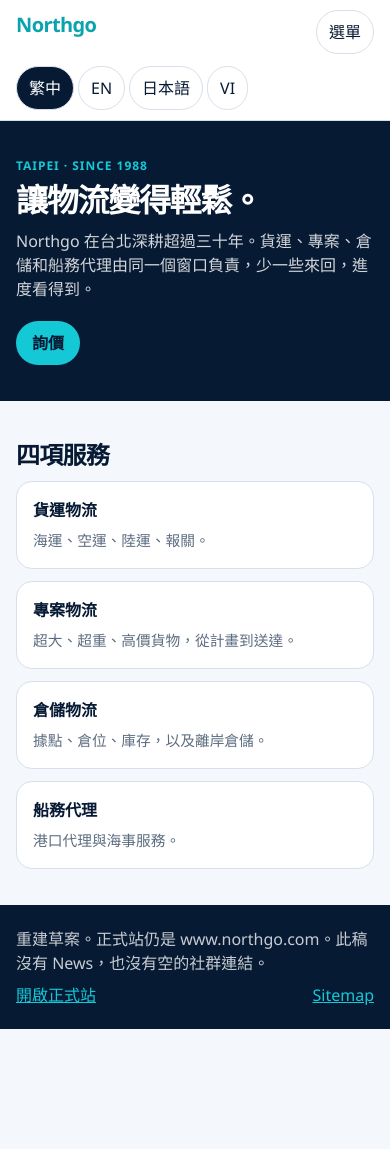
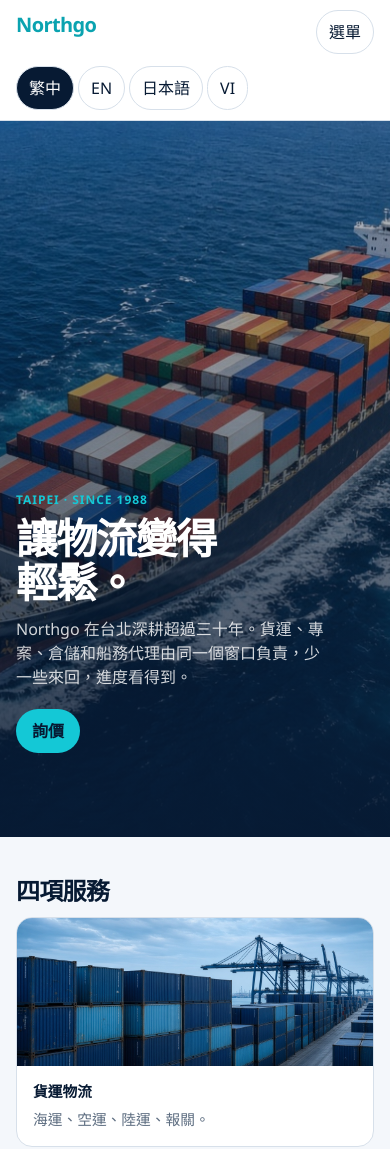
Before and after one commit to cychiu0625/northgo-demo, a plain HTML site: page index.html in a window 390 px wide. Shown: the top 1149 px of the page. Before the commit the page ends 1029 px from the top, so only its background shows below. Drawn offline with Linux system fonts and the light colour scheme.

Commit message:
Release 1.2.1 with full-bleed hero photography.

```diff
--- a/css/site.css
+++ b/css/site.css
@@ -102,6 +102,7 @@ button:focus-visible, a:focus-visible, input:focus-visible, select:focus-visible
 }
 .wrap { width: min(1080px, calc(100% - 32px)); margin: 0 auto; }
 .hero {
+  position: relative;
   background: var(--navy);
   color: #fff;
   padding: clamp(36px, 7vw, 80px) 0;
@@ -109,6 +110,37 @@ button:focus-visible, a:focus-visible, input:focus-visible, select:focus-visible
 .hero .eyebrow { color: var(--cyan); font-weight: 700; letter-spacing: 0.08em; text-transform: uppercase; font-size: 0.75rem; margin: 0 0 8px; }
 .hero h1 { margin: 0 0 12px; font-size: clamp(2rem, 5vw, 3.4rem); line-height: 1.05; letter-spacing: -0.04em; max-width: 16ch; }
 .hero p { margin: 0 0 20px; max-width: 62ch; color: rgba(255,255,255,0.82); }
+.hero-cover {
+  display: flex;
+  align-items: flex-end;
+  min-height: calc(100svh - 72px);
+  padding: 0;
+  overflow: hidden;
+}
+.hero-cover .hero-bg {
+  position: absolute;
+  inset: 0;
+  width: 100%;
+  height: 100%;
+  max-width: none;
+  max-height: none;
+  aspect-ratio: auto;
+  object-fit: cover;
+  object-position: 68% center;
+  border-radius: 0;
+}
+.hero-cover::after {
+  content: "";
+  position: absolute;
+  inset: 0;
+  background: linear-gradient(90deg, rgba(7,26,51,0.94) 0%, rgba(7,26,51,0.72) 32%, rgba(7,26,51,0.22) 58%, rgba(7,26,51,0.08) 100%);
+}
+.hero-cover .wrap { position: relative; z-index: 1; padding: clamp(48px, 10vh, 120px) 0; }
+.hero-cover h1 { font-size: clamp(2.6rem, 6vw, 4.6rem); max-width: 10ch; }
+.hero-cover p { max-width: 34ch; }
+.split { display: grid; grid-template-columns: minmax(0, 1.05fr) minmax(280px, 0.95fr); gap: 28px; align-items: center; }
+.photo { width: 100%; height: auto; aspect-ratio: 16 / 9; max-height: 420px; display: block; object-fit: cover; border-radius: 16px; background: #d7e6ef; }
+.photo.band { margin: 0 0 16px; }
 .section { padding: 36px 0; }
 h2 { margin: 0 0 8px; color: var(--navy); letter-spacing: -0.03em; font-size: 1.5rem; }
 .lede { margin: 0 0 18px; color: var(--muted); max-width: 68ch; }
@@ -127,6 +159,10 @@ h2 { margin: 0 0 8px; color: var(--navy); letter-spacing: -0.03em; font-size: 1.
 .card:hover { border-color: var(--cyan-deep); }
 .card b { display: block; color: var(--navy); margin-bottom: 6px; }
 .card span { color: var(--muted); font-size: 0.92rem; }
+.photo-card { padding: 0; overflow: hidden; }
+.photo-card img { width: 100%; height: clamp(148px, 22vw, 200px); aspect-ratio: auto; object-fit: cover; border-radius: 0; display: block; }
+.photo-card .copy { display: block; padding: 14px 16px 16px; }
+.photo-card .copy b { margin-bottom: 6px; }
 .anchor { scroll-margin-top: 84px; padding-top: 8px; }
 .site-footer {
   background: var(--navy);
@@ -166,10 +202,14 @@ textarea { min-height: 96px; resize: vertical; }
 }
 .pin.on { background: var(--cyan-deep); }
 @media (max-width: 900px) {
-  .grid, .grid.two, .stage { grid-template-columns: 1fr; }
+  .grid, .grid.two, .stage, .split { grid-template-columns: 1fr; }
+  .photo.band { max-height: 220px; }
   .map-frame { height: 420px; min-height: 420px; }
 }
 @media (max-width: 760px) {
+  .hero-cover { min-height: calc(100svh - 128px); align-items: flex-end; }
+  .hero-cover .hero-bg { object-position: center 35%; }
+  .hero-cover::after { background: linear-gradient(180deg, rgba(7,26,51,0.15) 0%, rgba(7,26,51,0.45) 38%, rgba(7,26,51,0.92) 100%); }
   .menu { display: inline-flex; align-items: center; }
   .nav {
     display: none;
--- a/index.html
+++ b/index.html
@@ -4,7 +4,7 @@
   <meta charset="utf-8">
   <meta name="viewport" content="width=device-width, initial-scale=1">
   <title>Northgo</title>
-  <link rel="stylesheet" href="css/site.css?v=1.1.1">
+  <link rel="stylesheet" href="css/site.css?v=1.2.1">
 </head>
 <body data-page="home" data-title-key="homeTitle">
   <a class="skip" href="#main" data-i18n="skip">跳至內容</a>
@@ -26,7 +26,8 @@
     </div>
   </header>
   <main id="main">
-    <section class="hero">
+    <section class="hero hero-cover">
+      <img class="hero-bg" src="img/northgo-hero.jpg" width="1280" height="720" alt="" data-i18n-alt="altHero">
       <div class="wrap">
         <p class="eyebrow" data-i18n="homeEyebrow">Taipei · since 1988</p>
         <h1 data-i18n="homeH1">讓物流變得輕鬆。</h1>
@@ -38,10 +39,10 @@
       <div class="wrap">
         <h2 data-i18n="homeServices">四項服務</h2>
         <div class="grid">
-          <a class="card" href="freight.html"><b data-i18n="svcFreight"></b><span data-i18n="svcFreightLede"></span></a>
-          <a class="card" href="project.html"><b data-i18n="svcProject"></b><span data-i18n="svcProjectLede"></span></a>
-          <a class="card" href="warehouse.html"><b data-i18n="svcWarehouse"></b><span data-i18n="svcWarehouseLede"></span></a>
-          <a class="card" href="agency.html"><b data-i18n="svcAgency"></b><span data-i18n="svcAgencyLede"></span></a>
+          <a class="card photo-card" href="freight.html"><img src="img/northgo-freight.jpg" width="800" height="600" alt="" data-i18n-alt="altFreight"><span class="copy"><b data-i18n="svcFreight"></b><span data-i18n="svcFreightLede"></span></span></a>
+          <a class="card photo-card" href="project.html"><img src="img/northgo-project.jpg" width="800" height="600" alt="" data-i18n-alt="altProject"><span class="copy"><b data-i18n="svcProject"></b><span data-i18n="svcProjectLede"></span></span></a>
+          <a class="card photo-card" href="warehouse.html"><img src="img/northgo-warehouse.jpg" width="800" height="600" alt="" data-i18n-alt="altWarehouse"><span class="copy"><b data-i18n="svcWarehouse"></b><span data-i18n="svcWarehouseLede"></span></span></a>
+          <a class="card photo-card" href="agency.html"><img src="img/northgo-agency.jpg" width="800" height="600" alt="" data-i18n-alt="altAgency"><span class="copy"><b data-i18n="svcAgency"></b><span data-i18n="svcAgencyLede"></span></span></a>
         </div>
       </div>
     </section>
@@ -53,6 +54,6 @@
       <a href="sitemap.html">Sitemap</a>
     </div>
   </footer>
-  <script src="js/site.js?v=1.1.1"></script>
+  <script src="js/site.js?v=1.2.1"></script>
 </body>
 </html>
--- a/js/site.js
+++ b/js/site.js
@@ -12,6 +12,8 @@
       homeH1: "讓物流變得輕鬆。",
       homeLede: "Northgo 在台北深耕超過三十年。貨運、專案、倉儲和船務代理由同一個窗口負責，少一些來回，進度看得到。",
       homeServices: "四項服務",
+      altHero: "海上的貨櫃船", altFreight: "港口貨櫃", altProject: "港邊的大型機組",
+      altWarehouse: "倉庫貨架", altAgency: "靠泊的貨船", altAbout: "河岸城市的午後",
       servicesTitle: "服務",
       servicesLede: "沒有另開的總覽迷宮。四項服務各有一頁，詢價都回到這一語系的聯絡頁。",
       svcFreight: "貨運物流", svcFreightLede: "海運、空運、陸運、報關。",
@@ -67,6 +69,8 @@
       homeH1: "Making logistics effortless.",
       homeLede: "Northgo has worked from Taipei for more than thirty years. Freight, projects, warehousing, and shipping agency sit with one desk, so handoffs drop and progress stays visible.",
       homeServices: "Four services",
+      altHero: "A container ship at sea", altFreight: "Containers at a port", altProject: "Heavy machinery beside the quay",
+      altWarehouse: "Warehouse racks", altAgency: "A cargo ship at berth", altAbout: "A riverside city in the afternoon",
       servicesTitle: "Services",
       servicesLede: "Four services, one page each. Every enquiry stays in the language you are reading.",
       svcFreight: "Freight logistics", svcFreightLede: "Ocean, air, land, and customs.",
@@ -122,6 +126,8 @@
       homeH1: "物流を、たやすく。",
       homeLede: "Northgo は台北を拠点に三十余年。貨物、プロジェクト、倉庫、船舶代理を一つの窓口にまとめ、引き継ぎを減らし、進捗を見えるようにします。",
       homeServices: "4つのサービス",
+      altHero: "海上のコンテナ船", altFreight: "港のコンテナ", altProject: "岸壁の大型機材",
+      altWarehouse: "倉庫の棚", altAgency: "着岸した貨物船", altAbout: "川沿いの街の午後",
       servicesTitle: "サービス",
       servicesLede: "4つのサービスがそれぞれ1ページ。問い合わせはこの言語のままです。",
       svcFreight: "貨物物流", svcFreightLede: "海運、空運、陸運、通関。",
@@ -177,6 +183,8 @@
       homeH1: "Biến logistics thành chuyện đơn giản.",
       homeLede: "Northgo làm việc từ Đài Bắc hơn ba mươi năm. Vận tải, dự án, kho và đại lý tàu nằm ở một quầy, bớt chuyển tay, tiến độ nhìn thấy được.",
       homeServices: "Bốn dịch vụ",
+      altHero: "Tàu container trên biển", altFreight: "Container tại cảng", altProject: "Máy móc nặng bên cầu tàu",
+      altWarehouse: "Kệ trong kho", altAgency: "Tàu hàng cập bến", altAbout: "Thành phố ven sông buổi chiều",
       servicesTitle: "Dịch vụ",
       servicesLede: "Bốn dịch vụ, mỗi dịch vụ một trang. Yêu cầu giữ nguyên ngôn ngữ bạn đang đọc.",
       svcFreight: "Vận tải", svcFreightLede: "Đường biển, hàng không, đường bộ và thông quan.",
@@ -251,6 +259,9 @@
     document.querySelectorAll("[data-i18n]").forEach(function (node) {
       node.textContent = t(node.getAttribute("data-i18n"));
     });
+    document.querySelectorAll("[data-i18n-alt]").forEach(function (node) {
+      node.alt = t(node.getAttribute("data-i18n-alt"));
+    });
     document.querySelectorAll("[data-set-lang]").forEach(function (button) {
       button.setAttribute("aria-pressed", String(button.getAttribute("data-set-lang") === lang));
     });
```
Also changed, not shown: about.html (+5 -2 lines), agency.html (+3 -2 lines), contact.html (+3 -3 lines), freight.html (+5 -2 lines), project.html (+3 -2 lines), services.html (+6 -6 lines), warehouse.html (+3 -2 lines), img/northgo-about.jpg (added), img/northgo-agency.jpg (added), img/northgo-freight.jpg (added), img/northgo-hero.jpg (added), img/northgo-project.jpg (added), img/northgo-warehouse.jpg (added), 1 other file.
